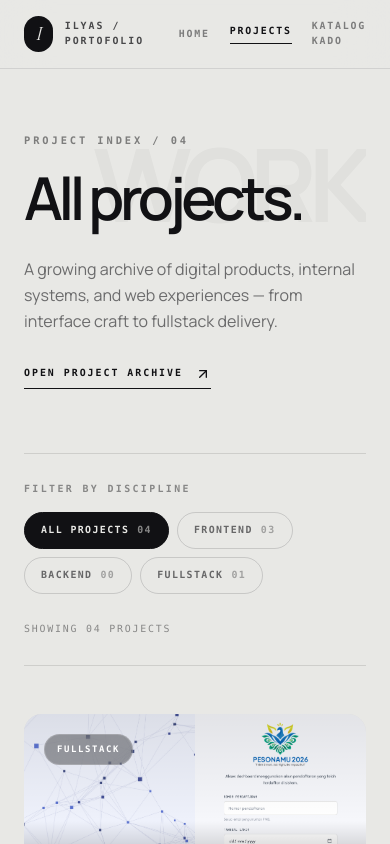
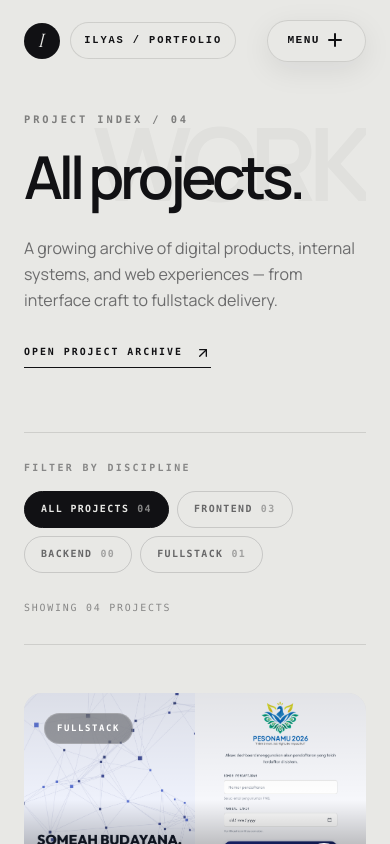
Before and after one commit to IlyasKasep/Portofolio-, a Next.js app: page /projects in a window 390 px wide. Shown: the top 844 px of the page. Built offline with nearby package versions, Linux system fonts and the light colour scheme; no server answers.

Commit message:
feat(nav): integrate universal hamburger navigation across all site pages

```diff
--- a/src/app/(site)/katalog/page.tsx
+++ b/src/app/(site)/katalog/page.tsx
@@ -1,5 +1,4 @@
 import type { Metadata } from "next";
-import ProjectPageHeader from "@/components/ProjectPageHeader";
 import DigitalGiftSection from "@/sections/digital-gift-section";
 
 export const metadata: Metadata = {
@@ -19,8 +18,7 @@ export const revalidate = 3600;
 
 export default function KatalogPage() {
   return (
-    <main className="min-h-dvh bg-background text-foreground">
-      <ProjectPageHeader active="katalog" />
+    <main className="min-h-dvh bg-background text-foreground pt-14 sm:pt-20">
       <DigitalGiftSection />
     </main>
   );
--- a/src/app/(site)/layout.tsx
+++ b/src/app/(site)/layout.tsx
@@ -1,5 +1,6 @@
 import PageTransition from "@/components/PageTransition";
 import SmoothScroll from "@/components/SmoothScroll";
+import SiteNavigation from "@/components/SiteNavigation";
 
 export default function PublicSiteLayout({
   children,
@@ -8,7 +9,10 @@ export default function PublicSiteLayout({
 }>) {
   return (
     <PageTransition>
-      <SmoothScroll>{children}</SmoothScroll>
+      <SmoothScroll>
+        <SiteNavigation />
+        {children}
+      </SmoothScroll>
     </PageTransition>
   );
 }
--- a/src/app/(site)/page.tsx
+++ b/src/app/(site)/page.tsx
@@ -4,7 +4,6 @@ import IntroSection from "@/sections/intro-section";
 import ProjectsSection from "@/sections/projects-section";
 import GithubContributions from "@/sections/github-contributions";
 import ContactSection from "@/sections/contact-section";
-import StaggeredMenu from "@/components/StaggeredMenu";
 import { siteConfig } from "@/lib/site";
 import { getPublicHomeContent } from "@/data/content/public-content";
 import { getGithubContributions } from "@/lib/github-contributions";
@@ -69,40 +68,6 @@ const structuredData = {
   ],
 };
 
-const navigationItems = [
-  { label: "Home", ariaLabel: "Go to home section", link: "#home" },
-  { label: "About", ariaLabel: "Go to about section", link: "#about" },
-  {
-    label: "Experience",
-    ariaLabel: "Go to experience section",
-    link: "#experience",
-  },
-  {
-    label: "Projects",
-    ariaLabel: "Go to projects section",
-    link: "#projects",
-  },
-  {
-    label: "All Projects",
-    ariaLabel: "View all projects",
-    link: "/projects",
-  },
-  {
-    label: "Katalog Kado",
-    ariaLabel: "Lihat katalog website kado digital",
-    link: "/katalog",
-  },
-  { label: "Contact", ariaLabel: "Go to contact section", link: "#contact" },
-];
-
-const socialItems = [
-  { label: "Resume", link: "/resume" },
-  { label: "WhatsApp", link: siteConfig.social.whatsapp },
-  { label: "GitHub", link: siteConfig.social.github },
-  { label: "LinkedIn", link: siteConfig.social.linkedin },
-  { label: "Instagram", link: siteConfig.social.instagram },
-];
-
 export default async function Home() {
   const [content, githubContributions] = await Promise.all([
     getPublicHomeContent(),
@@ -118,17 +83,6 @@ export default async function Home() {
         }}
       />
       <main className="relative isolate min-h-dvh overflow-hidden bg-background text-foreground">
-        <StaggeredMenu
-          isFixed
-          position="right"
-          items={navigationItems}
-          socialItems={socialItems}
-          colors={["#8b5cf6", "#06b6d4"]}
-          accentColor="#38bdf8"
-          logoText="Ilyas / Portfolio"
-          menuButtonColor="#111114"
-          openMenuButtonColor="#111114"
-        />
         <HeroSection />
         <IntroSection skills={content.skills.map((skill) => skill.name)} />
         <ExperienceSection experiences={content.experiences} />
--- a/src/app/(site)/projects/[slug]/page.tsx
+++ b/src/app/(site)/projects/[slug]/page.tsx
@@ -4,7 +4,6 @@ import Link from "next/link";
 import { notFound } from "next/navigation";
 
 import ProjectMediaCarousel from "@/components/ProjectMediaCarousel";
-import ProjectPageHeader from "@/components/ProjectPageHeader";
 import { getPublicProjects } from "@/data/content/public-content";
 import { formatProjectCategory } from "@/domain/content/format";
 import { siteConfig } from "@/lib/site";
@@ -64,10 +63,8 @@ export default async function ProjectDetailPage({
 
   return (
     <main className="min-h-dvh bg-background text-foreground">
-      <ProjectPageHeader />
-
       <article>
-        <header className="mx-auto max-w-7xl px-6 pb-12 pt-10 sm:px-10 sm:pb-16 sm:pt-14 lg:px-12">
+        <header className="mx-auto max-w-7xl px-6 pb-12 pt-28 sm:px-10 sm:pb-16 sm:pt-36 lg:px-12">
           <Link
             href="/projects"
             className="group inline-flex items-center gap-3 font-mono text-[0.62rem] font-semibold uppercase tracking-[0.2em] text-foreground/50 transition-colors hover:text-foreground"
--- a/src/app/(site)/projects/page.tsx
+++ b/src/app/(site)/projects/page.tsx
@@ -2,7 +2,6 @@ import type { Metadata } from "next";
 import { ArrowUpRight } from "lucide-react";
 import Link from "next/link";
 
-import ProjectPageHeader from "@/components/ProjectPageHeader";
 import ProjectsExplorer from "@/components/ProjectsExplorer";
 import { getPublicProjects } from "@/data/content/public-content";
 import { siteConfig } from "@/lib/site";
@@ -26,9 +25,7 @@ export default async function ProjectsPage() {
   const projects = await getPublicProjects();
   return (
     <main className="min-h-dvh bg-background text-foreground">
-      <ProjectPageHeader />
-
-      <div className="mx-auto max-w-7xl px-6 pb-24 pt-16 sm:px-10 sm:pt-24 lg:px-12 lg:pb-32 lg:pt-28">
+      <div className="mx-auto max-w-7xl px-6 pb-24 pt-28 sm:px-10 sm:pt-36 lg:px-12 lg:pb-32 lg:pt-40">
         <section className="relative overflow-hidden pb-16 sm:pb-24 lg:pb-28">
           <p
             aria-hidden="true"
--- /dev/null
+++ b/src/components/SiteNavigation.tsx
@@ -0,0 +1,61 @@
+"use client";
+
+import { usePathname } from "next/navigation";
+import StaggeredMenu, {
+  type StaggeredMenuItem,
+  type StaggeredMenuSocialItem,
+} from "@/components/StaggeredMenu";
+import { siteConfig } from "@/lib/site";
+
+export const siteNavigationItems: StaggeredMenuItem[] = [
+  { label: "Home", ariaLabel: "Go to home section", link: "#home" },
+  { label: "About", ariaLabel: "Go to about section", link: "#about" },
+  {
+    label: "Experience",
+    ariaLabel: "Go to experience section",
+    link: "#experience",
+  },
+  {
+    label: "Projects",
+    ariaLabel: "Go to projects section",
+    link: "#projects",
+  },
+  {
+    label: "All Projects",
+    ariaLabel: "View all projects",
+    link: "/projects",
+  },
+  {
+    label: "Katalog Kado",
+    ariaLabel: "Lihat katalog website kado digital",
+    link: "/katalog",
+  },
+  { label: "Contact", ariaLabel: "Go to contact section", link: "#contact" },
+];
+
+export const siteSocialItems: StaggeredMenuSocialItem[] = [
+  { label: "Resume", link: "/resume" },
+  { label: "WhatsApp", link: siteConfig.social.whatsapp },
+  { label: "GitHub", link: siteConfig.social.github },
+  { label: "LinkedIn", link: siteConfig.social.linkedin },
+  { label: "Instagram", link: siteConfig.social.instagram },
+];
+
+export default function SiteNavigation() {
+  const pathname = usePathname();
+
+  return (
+    <StaggeredMenu
+      key={pathname}
+      isFixed
+      position="right"
+      items={siteNavigationItems}
+      socialItems={siteSocialItems}
+      colors={["#8b5cf6", "#06b6d4"]}
+      accentColor="#38bdf8"
+      logoText="Ilyas / Portfolio"
+      menuButtonColor="#111114"
+      openMenuButtonColor="#111114"
+    />
+  );
+}
```
